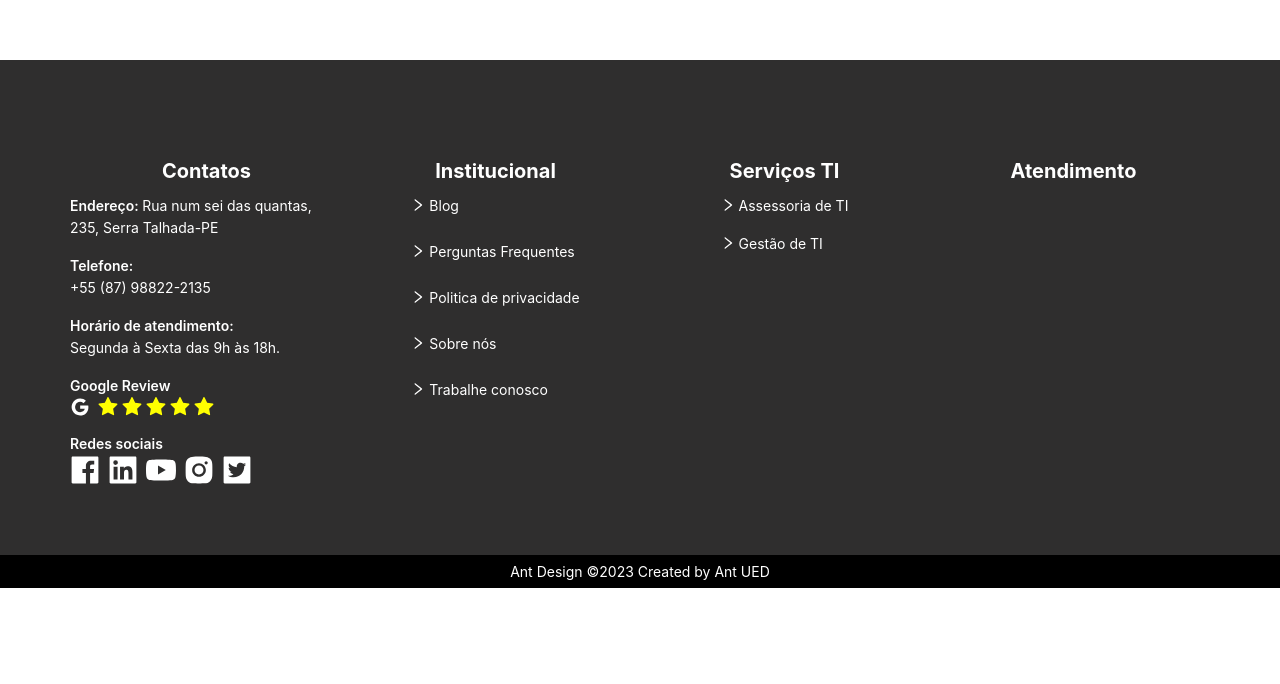
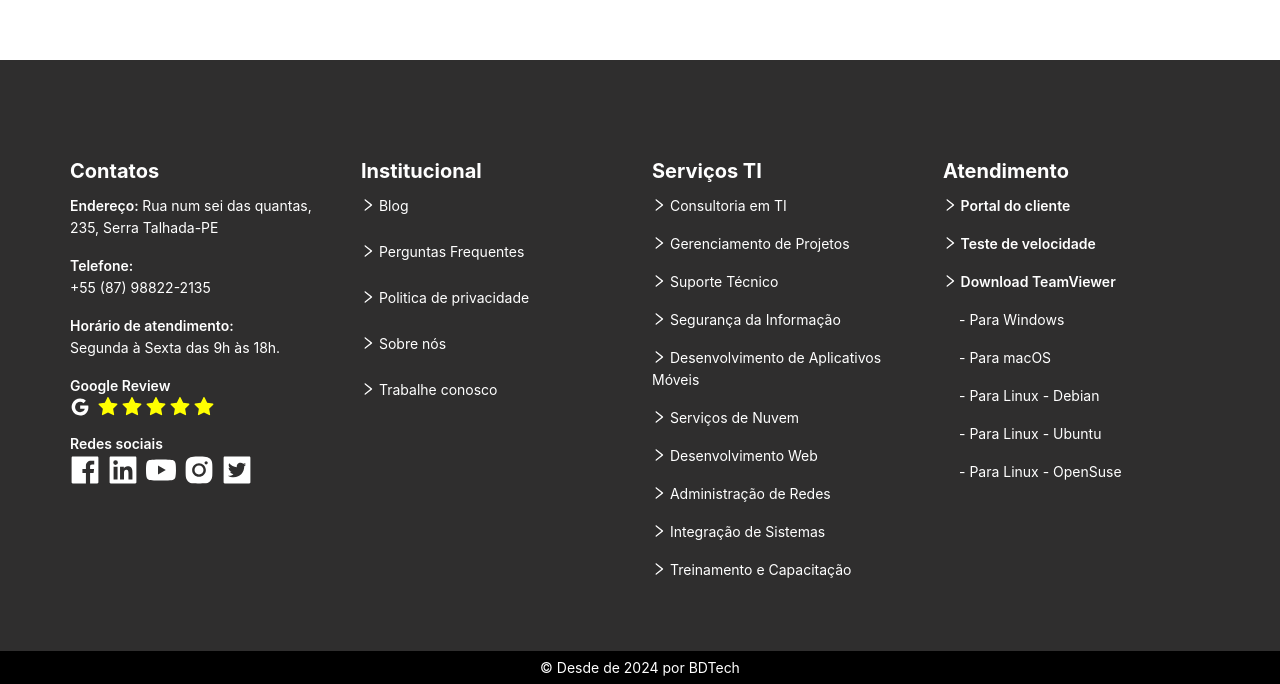
Before and after one commit to brenolimeira/open3, a React (Create React App) app: page / in a window 1280 px wide. Shown: the part 772-1456 px from the top of the page. Before the commit the page ends 1360 px from the top, so only its background shows below. Built offline with nearby package versions, Linux system fonts and the light colour scheme; no server answers.

Commit message:
finalizando footer

```diff
--- a/src/layout/FooterPage.js
+++ b/src/layout/FooterPage.js
@@ -9,6 +9,79 @@ const { useBreakpoint } = Grid;
 const StyleContentText = styled.div`
   text-align: start;
 `;
+
+const services = {
+  services: [
+    {
+      id: 2,
+      name: "Consultoria em TI",
+      description: "Análise e orientação estratégica para melhorar a infraestrutura e os processos de TI da empresa."
+    },
+    {
+      id: 3,
+      name: "Gerenciamento de Projetos",
+      description: "Planejamento, execução e acompanhamento de projetos de TI, garantindo a entrega no prazo e dentro do orçamento."
+    },
+    {
+      id: 4,
+      name: "Suporte Técnico",
+      description: "Assistência técnica para resolução de problemas e manutenção preventiva de sistemas e redes."
+    },
+    {
+      id: 5,
+      name: "Segurança da Informação",
+      description: "Implementação de políticas e soluções para proteger dados e sistemas contra ameaças e vulnerabilidades."
+    },
+    {
+      id: 6,
+      name: "Desenvolvimento de Aplicativos Móveis",
+      description: "Criação de aplicativos para plataformas iOS e Android, focando na usabilidade e performance."
+    },
+    {
+      id: 7,
+      name: "Serviços de Nuvem",
+      description: "Migração, gerenciamento e otimização de serviços em nuvem, como AWS, Azure e Google Cloud."
+    },
+    {
+      id: 8,
+      name: "Desenvolvimento Web",
+      description: "Criação e manutenção de websites e aplicações web responsivas e otimizadas."
+    },
+    {
+      id: 9,
+      name: "Administração de Redes",
+      description: "Configuração e gerenciamento de redes locais e remotas para garantir conectividade e desempenho."
+    },
+    {
+      id: 10,
+      name: "Integração de Sistemas",
+      description: "Conexão de diferentes sistemas e aplicativos para melhorar a eficiência e a troca de informações."
+    },
+    {
+      id: 11,
+      name: "Treinamento e Capacitação",
+      description: "Cursos e workshops para capacitar a equipe em novas tecnologias e melhores práticas de TI."
+    }
+  ]
+}
+
+const suport = {
+    name: [
+      "Portal do cliente",
+      "Teste de velocidade",
+      "Download TeamViewer",
+  ]
+}
+
+const type_suport = {
+  name: [
+    "Para Windows",
+    "Para macOS",
+    "Para Linux - Debian",
+    "Para Linux - Ubuntu",
+    "Para Linux - OpenSuse"
+  ]
+}
 
 export default function FooterPage() {
   const screens = useBreakpoint();
@@ -23,10 +96,10 @@ export default function FooterPage() {
         }}
       >
         <Col flex={1} style={{width: "100%"}}>
-          <Row gutter={[16,16]} style={{backgroundColor: "#2f2e2e", padding: isMobile ? "0.5em" : "5em"}}>
-            <Col span={6}>
+          <Row gutter={[24,24]} style={{backgroundColor: "#2f2e2e", padding: isMobile ? "0.5em" : "5em"}}>
+            <Col span={6} >
+              <StyleContentText>
                 <Title level={4} style={{color: "#fff", fontWeight: 700}}>Contatos</Title>
-              <StyleContentText>
                 <Space direction='vertical' size="middle">
                   <div>
                     <Text style={{color: "#fff", fontWeight: 700}} strong>Endereço: </Text>
@@ -67,6 +140,7 @@ export default function FooterPage() {
               </StyleContentText>
             </Col>
             <Col span={6}>
+              <StyleContentText>
                 <Title level={4} style={{color: "#fff", fontWeight: 700}}>Institucional</Title>
                 <Space size="large" direction='vertical' align='start'>
                   <Text style={{color:'#fff'}}><RightOutlined /> Blog</Text>
@@ -75,20 +149,40 @@ export default function FooterPage() {
                   <Text style={{color:'#fff'}}><RightOutlined /> Sobre nós</Text>
                   <Text style={{color:'#fff'}}><RightOutlined /> Trabalhe conosco</Text>
                 </Space>
+              </StyleContentText>
+            </Col>
+            <Col span={6} align='start'>
+              <StyleContentText>
+                <Title level={4} style={{color: "#fff", fontWeight: 700}}>Serviços TI</Title>
+                <Space size="middle" direction='vertical'>
+                  {services.services.map(service => (
+                    <Text key={service.id} style={{ color: '#fff' }}>
+                      <RightOutlined /> {service.name}
+                    </Text>
+                  ))}
+                </Space>
+              </StyleContentText>
             </Col>
             <Col span={6}>
-              <Title level={4} style={{color: "#fff", fontWeight: 700}}>Serviços TI</Title>
-              <Space size="middle" direction='vertical' align='start'>
-                <Text style={{color: '#fff'}}><RightOutlined/> Assessoria de TI</Text>
-                <Text style={{color: '#fff'}}><RightOutlined/> Gestão de TI</Text>
+            <StyleContentText>
+                <Title level={4} style={{color: "#fff", fontWeight: 700}}>Atendimento</Title>
+                <Space size="middle" direction='vertical'>
+                  {suport.name.map((item, index )=> (
+                    <Text key={index} style={{ color: '#fff' }} strong>
+                      <RightOutlined /> {item}
+                    </Text>
+                  ))}
+                  {type_suport.name.map((item, index )=> (
+                    <Text key={index} style={{ color: '#fff', paddingLeft: 16 }}>
+                      - {item}
+                    </Text>
+                  ))}
                 </Space>
-            </Col>
-            <Col span={6}>
-              <Title level={4} style={{color: "#fff", fontWeight: 700}}>Atendimento</Title>
+              </StyleContentText>
             </Col>
           </Row>
           <Row style={{backgroundColor: "#000", display: "flex", justifyContent: "center", padding: 8}}>
-            Ant Design ©2023 Created by Ant UED
+            © Desde de 2024 por BDTech
           </Row>
         </Col>
       </Footer>
```
Lines whose indentation alone changed are shown as unchanged.
